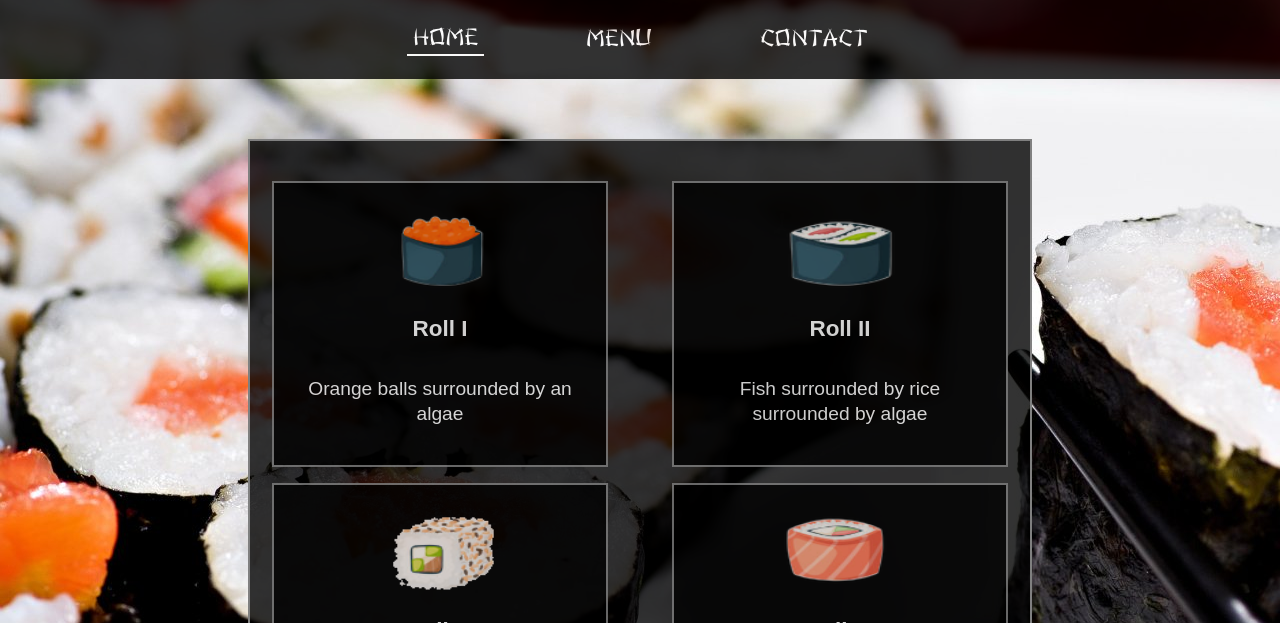
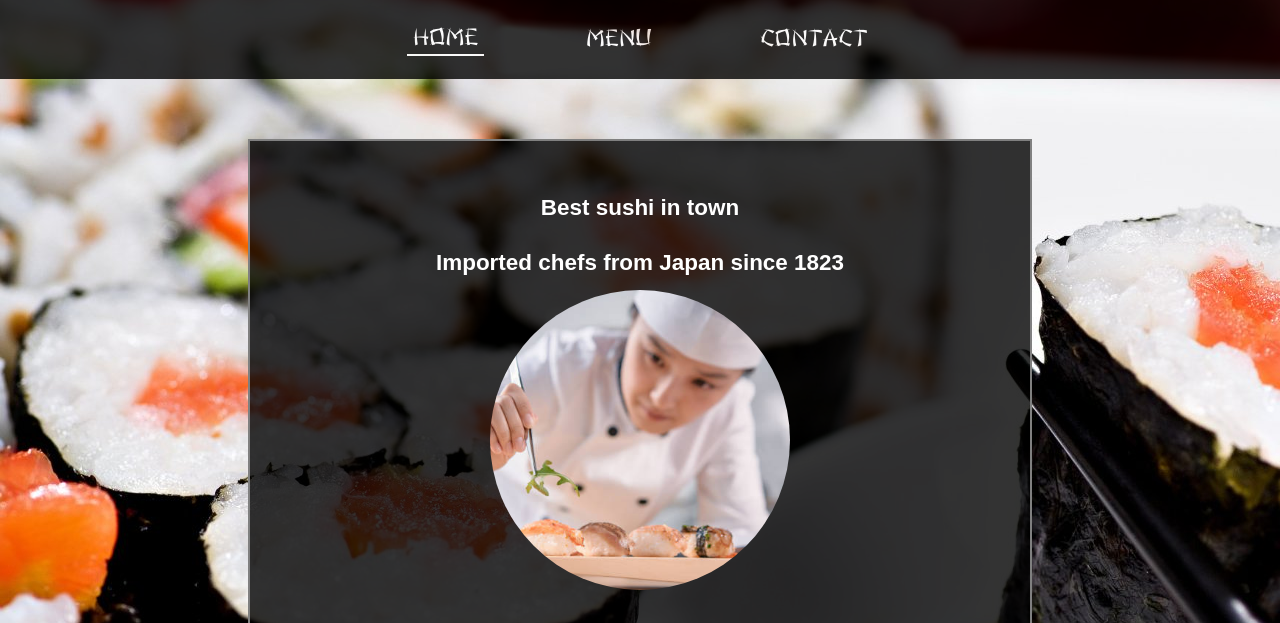
Before and after one commit to pedronarbondo/project-restaurant-page, a website built with webpack: page dist/index.html in a window 1280 px wide. Shown: the part 171-794 px from the top of the page. Built offline with nearby package versions, Linux system fonts and the light colour scheme; files whose address does not match are found by name.

Commit message:
Work on buttons next

```diff
--- a/src/index.js
+++ b/src/index.js
@@ -2,6 +2,7 @@ import './style.css';
 import Sushi from './img/sushi.jpg';
 import StylishFont from "./fonts/NightinTokyo.ttf";
 import OtherFont from "./fonts/Manga.ttf";
+
 
 import loadMain from "./main";
 import loadMenu from "./menu";
@@ -9,14 +10,3 @@ import loadContact from "./contact";
 
 
 loadMain();
-loadMenu();
-
-
-/*const buttons = Array.from(document.querySelectorAll("button"));
-const button1 = buttons[0];
-const button2 = buttons[1];
-const button3 = buttons[3];
-
-button1.addEventListener("click", loadMain);
-button2.addEventListener("click", loadMenu);
-*/
```
Also changed, not shown: dist/index.html, dist/main.js.
